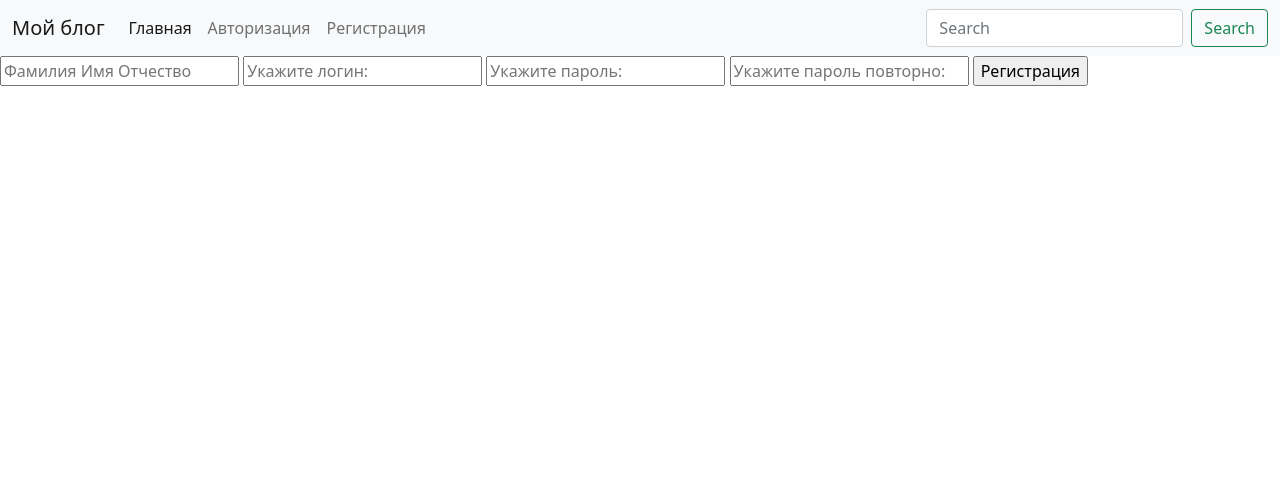
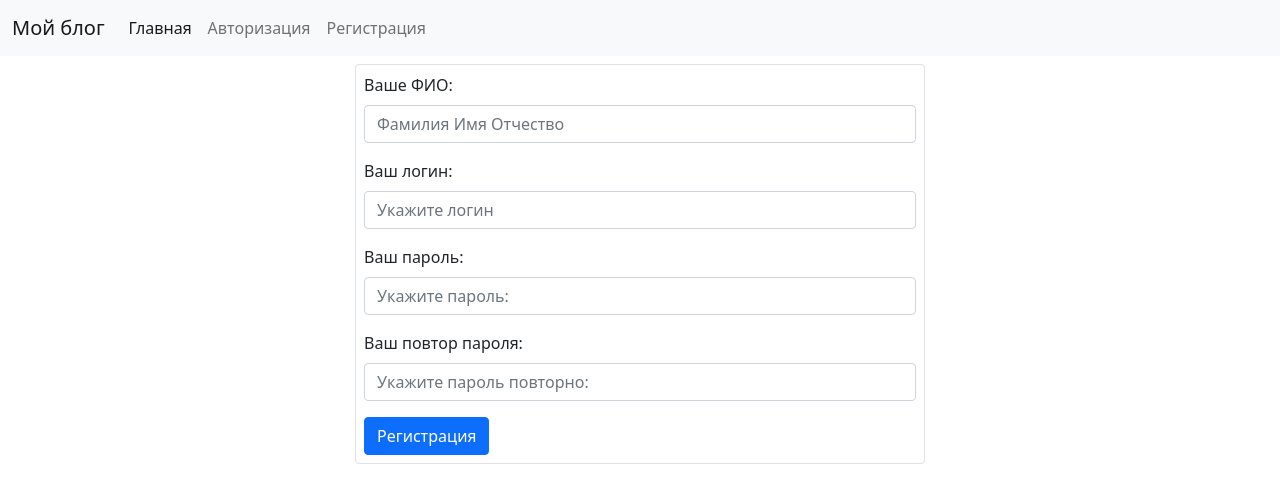
Before and after one commit to bel1u/MVC-PROJECT1, a PHP site: page /register in a window 1280 px wide. Shown: the top 503 px of the page. Run offline with PHP 8.4, Linux system fonts and the light colour scheme.

Commit message:
Version 1.0.5

```diff
--- a/core/Controllers/UserController.php
+++ b/core/Controllers/UserController.php
@@ -13,9 +13,23 @@ class UserController extends BaseController
 
     public function registerPost()
     {
-        if($_POST['passsword'] != $_POST['passsword_confirmed'])
-            return header('Location: ?error_password');
-        unset($_POST['passsword_confirmed']);
+        $errors = [];
+        if(!isset($_POST['name'])) $errors['name'] = ['Нет поля name'];
+        if(!isset($_POST['login'])) $errors['login'] = ['Нет поля login'];
+        if(!isset($_POST['password'])) $errors['password'] = ['Нет поля password'];
+        if(!isset($_POST['password_confirmed'])) $errors['password_confirmed'] = ['Нет поля password_confirmed'];
+
+        if(empty($_POST['name'])) $errors['name'][] = 'Поле name не заполнено!';
+        if(empty($_POST['login'])) $errors['login'][] = 'Поле login не заполнено!';
+        if(empty($_POST['password'])) $errors['password'][] = 'Поле password не заполнено!';
+        if(empty($_POST['password_confirmed'])) $errors['password_confirmed'][] = 'Поле password_confirmed не заполнено!';
+
+        if($_POST['password'] != $_POST['password_confirmed']) $errors['password'][] = 'Пароли не совпали!';
+
+        if($errors != [])
+            return view('register', $errors);
+
+        unset($_POST['password_confirmed']);
         $user = new User();
         $findUser = $user->create($_POST);
         return var_dump($findUser);
--- a/databases/databaseCreate.sql
+++ b/databases/databaseCreate.sql
@@ -2,7 +2,7 @@ CREATE TABLE `users`(
                         `id` INT AUTO_INCREMENT PRIMARY KEY,
                         `name` VARCHAR(128),
                         `login` VARCHAR(128) UNIQUE,
-                        `passsword` VARCHAR(128),
+                        `password` VARCHAR(128),
                         `role` VARCHAR(24) DEFAULT 'user'
 );
 
--- a/views/header.php
+++ b/views/header.php
@@ -7,14 +7,8 @@
     <meta http-equiv="X-UA-Compatible" content="ie=edge">
     <title><?= (isset($title) ? $title : 'Главная страница') ?></title>
     <?php
-    $css[] = 'bootstrap.css';
-    $javascript[] = ['src' => 'bootstrap.js'];
-
-
-
-
-
-
+        $css[] = 'bootstrap.css';
+        $javascript[] = ['src' => 'bootstrap.js'];
 
         if(isset($css))
             foreach($css as $item)
@@ -28,25 +22,23 @@
 <nav class="navbar navbar-expand-lg navbar-light bg-light">
     <div class="container-fluid">
         <a class="navbar-brand" href="#">Мой блог</a>
-        <button class="navbar-toggler" type="button" data-bs-toggle="collapse" data-bs-target="#navbarSupportedContent" aria-controls="navbarSupportedContent" aria-expanded="false" aria-label="Toggle navigation">
+        <button class="navbar-toggler" type="button" data-bs-toggle="collapse"
+                data-bs-target="#navbarSupportedContent" aria-controls="navbarSupportedContent"
+                aria-expanded="false" aria-label="Toggle navigation">
             <span class="navbar-toggler-icon"></span>
         </button>
         <div class="collapse navbar-collapse" id="navbarSupportedContent">
             <ul class="navbar-nav me-auto mb-2 mb-lg-0">
                 <li class="nav-item">
-                    <a class="nav-link active" aria-current="page" href="#">Главная</a>
+                    <a class="nav-link active" aria-current="page" href="/">Главная</a>
                 </li>
                 <li class="nav-item">
-                    <a class="nav-link" href="#">Авторизация</a>
+                    <a class="nav-link" href="/login">Авторизация</a>
                 </li>
                 <li class="nav-item">
-                    <a class="nav-link ">Регистрация</a>
+                    <a class="nav-link" href="/register">Регистрация</a>
                 </li>
             </ul>
-            <form class="d-flex">
-                <input class="form-control me-2" type="search" placeholder="Search" aria-label="Search">
-                <button class="btn btn-outline-success" type="submit">Search</button>
-            </form>
         </div>
     </div>
 </nav>
--- a/views/register.php
+++ b/views/register.php
@@ -1,21 +1,39 @@
 <?php
     $title = 'Регистрация в системе';
-    $css = [
-        'register/main.css'
-    ];
     @include_once 'header.php';
 ?>
 
 <?= ( isset($_GET['error_password'])
-    ? "<div class='error'>Пароли не совпали!</div>"
+    ? "<div class='alert alert-danger'>Пароли не совпали!</div>"
     : "" )
 ?>
-<form action="" method="POST">
-    <input type="text" name="name" placeholder="Фамилия Имя Отчество" required>
-    <input type="text" name="login" placeholder="Укажите логин:" required>
-    <input type="password" name="passsword" placeholder="Укажите пароль:" required>
-    <input type="password" name="passsword_confirmed" placeholder="Укажите пароль повторно:" required>
-    <input type="submit" value="Регистрация">
-</form>
+<div class="container">
+    <div class="row">
+        <div class="col"></div>
+        <div class="col-6 border border-1 rounded-2 mt-2 p-2">
+            <form action="" method="POST">
+                <div class="mb-3">
+                    <label for="inputName" class="form-label">Ваше ФИО:</label>
+                    <input type="text" name="name" class="form-control" id="inputName" placeholder="Фамилия Имя Отчество" required>
+                </div>
+                <div class="mb-3">
+                    <label for="inputLogin" class="form-label">Ваш логин:</label>
+                    <input type="text" name="login" class="form-control" id="inputLogin" placeholder="Укажите логин" required>
+                </div>
+                <div class="mb-3">
+                    <label for="inputPassword" class="form-label">Ваш пароль:</label>
+                    <input type="password" name="password" class="form-control" id="inputPassword" placeholder="Укажите пароль:" required>
+                </div>
+                <div class="mb-3">
+                    <label for="inputPasswordConfirmed" class="form-label">Ваш повтор пароля:</label>
+                    <input type="password" name="password_confirmed" class="form-control" id="inputPasswordConfirmed" placeholder="Укажите пароль повторно:" required>
+                </div>
+                <button type="submit" class="btn btn-primary">Регистрация</button>
+            </form>
+        </div>
+        <div class="col"></div>
+    </div>
+</div>
+
 
 <?php @include_once 'footer.php'; ?>
```
Also changed, not shown: core/Models/Model.php (+14 -12 lines), assets/css/register/main.css (added), assets/js/user.js (added).
